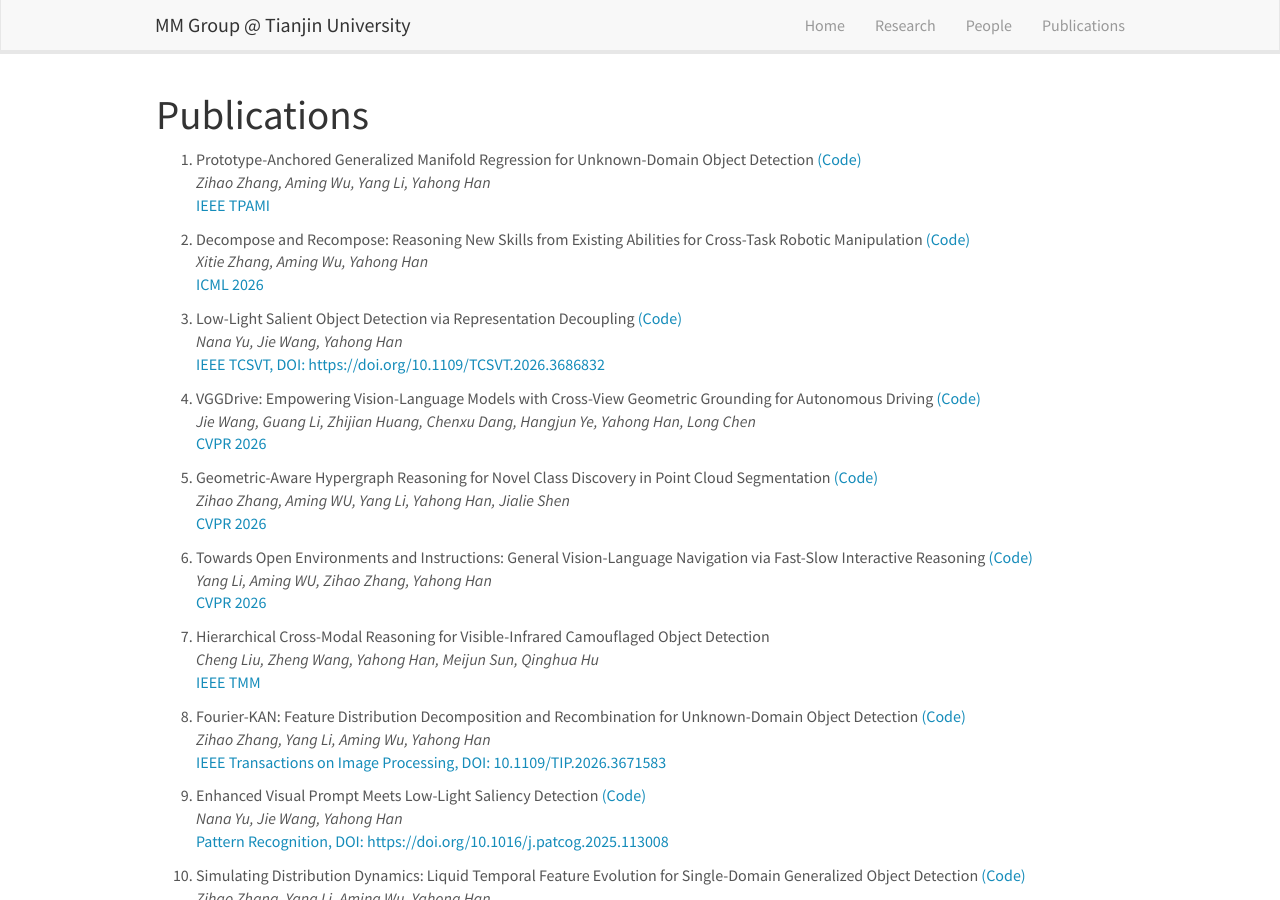
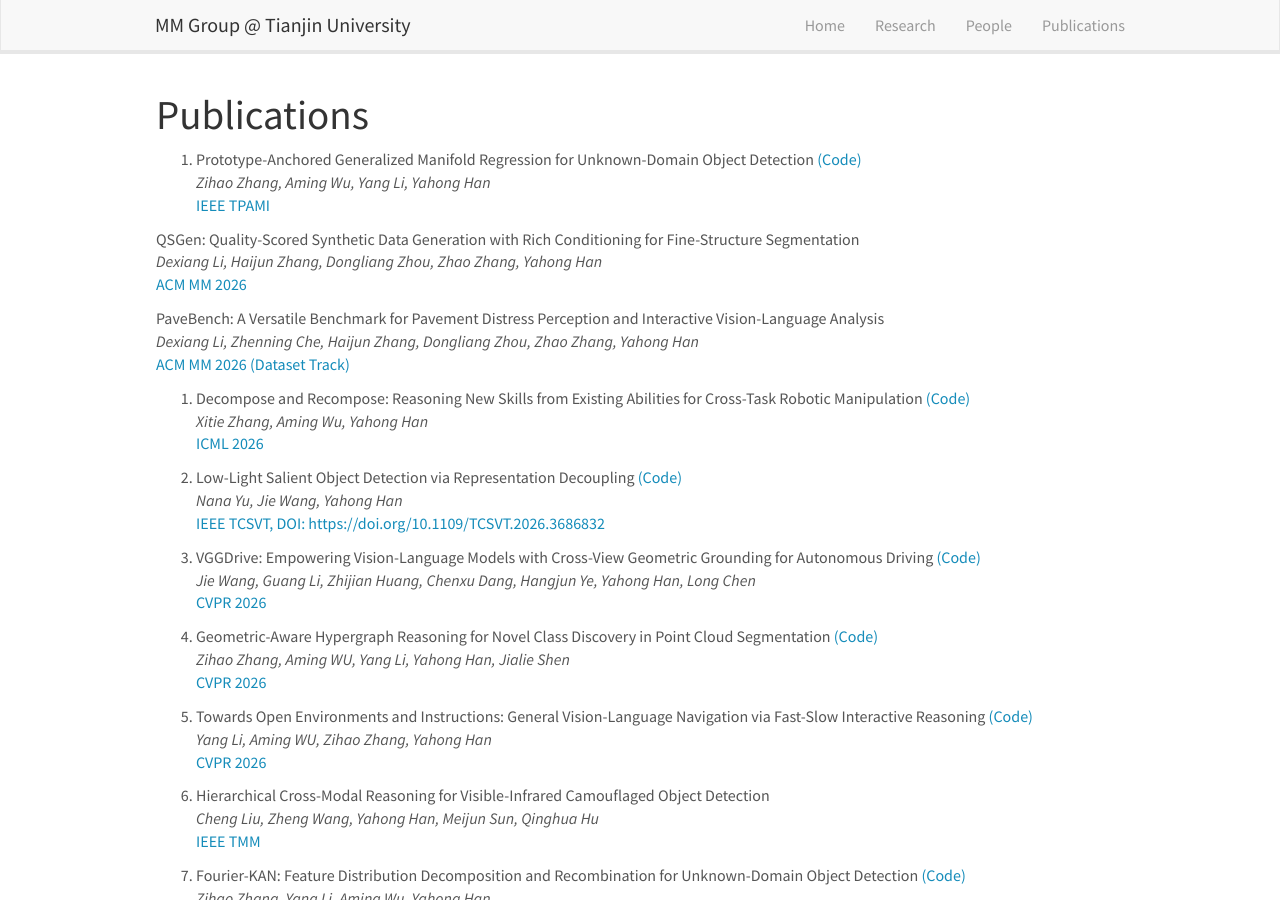
Before and after one commit to tjumm/tjumm.github.io, a Jekyll site: the page built from _pages/publications.md, in a window 1280 px wide and 900 px high. Built offline with Jekyll 4.4.1, drawn with Linux system fonts in a browser that asks for light colours; comment, search, counter and statistics services are not loaded.

Commit message:
Update publist.yml

```diff
--- a/_data/publist.yml
+++ b/_data/publist.yml
@@ -6,6 +6,24 @@
   link:
     url:
     display: "IEEE TPAMI"
+  highlight: 0
+
+- title: "QSGen: Quality-Scored Synthetic Data Generation with Rich Conditioning for Fine-Structure Segmentation"
+  image: dummy.png
+  description:
+  authors: Dexiang Li, Haijun Zhang, Dongliang Zhou, Zhao Zhang, Yahong Han
+  link:
+    url:
+    display: "ACM MM 2026"
+  highlight: 0
+
+- title: "PaveBench: A Versatile Benchmark for Pavement Distress Perception and Interactive Vision-Language Analysis"
+  image: dummy.png
+  description:
+  authors: Dexiang Li, Zhenning Che, Haijun Zhang, Dongliang Zhou, Zhao Zhang, Yahong Han
+  link:
+    url:
+    display: "ACM MM 2026 (Dataset Track)"
   highlight: 0
 
 - title: "1. Decompose and Recompose: Reasoning New Skills from Existing Abilities for Cross-Task Robotic Manipulation <a href='https://github.com/SaterZhang/Decompose-and-Recompose'>(Code)</a>"
```
